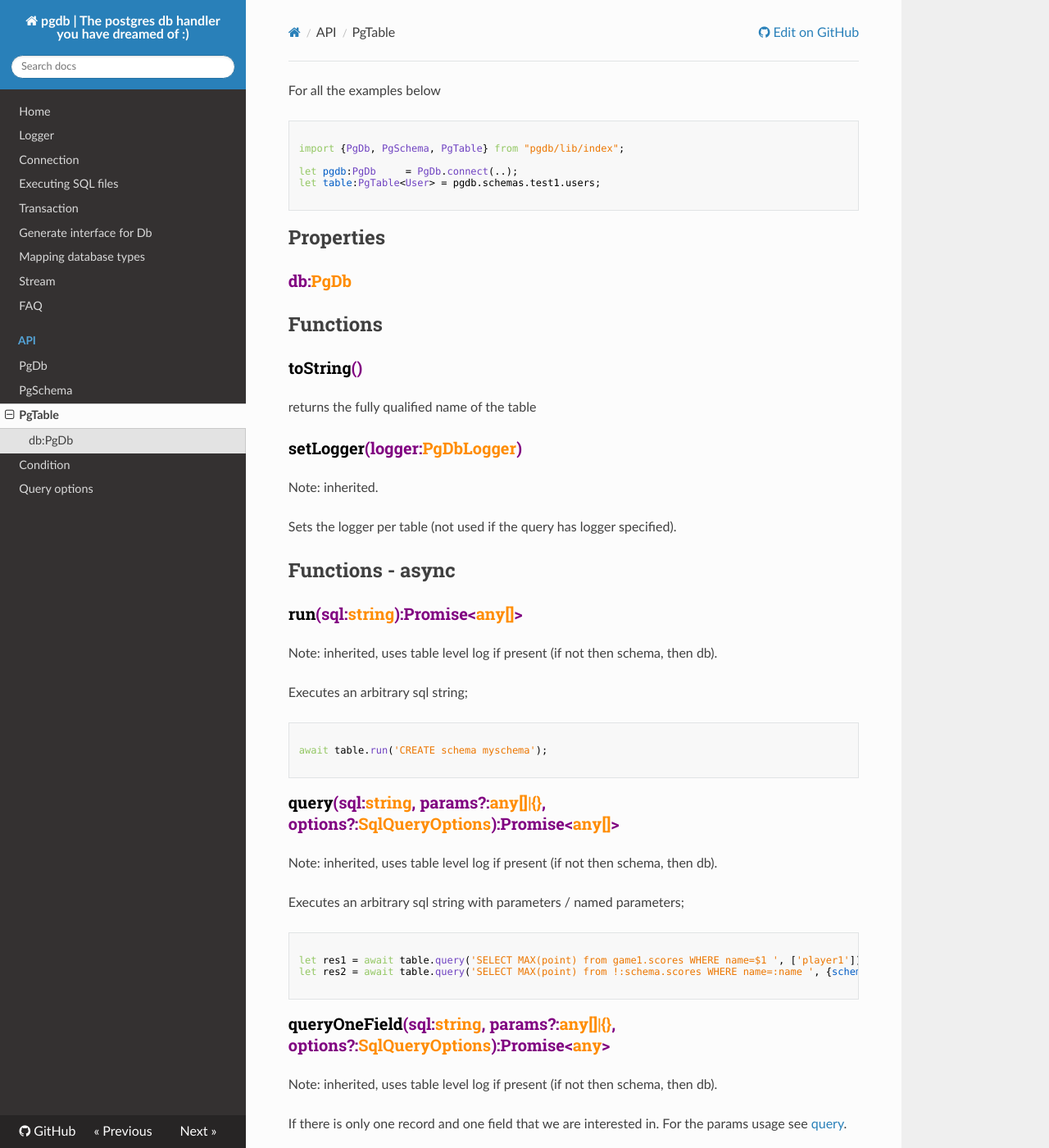
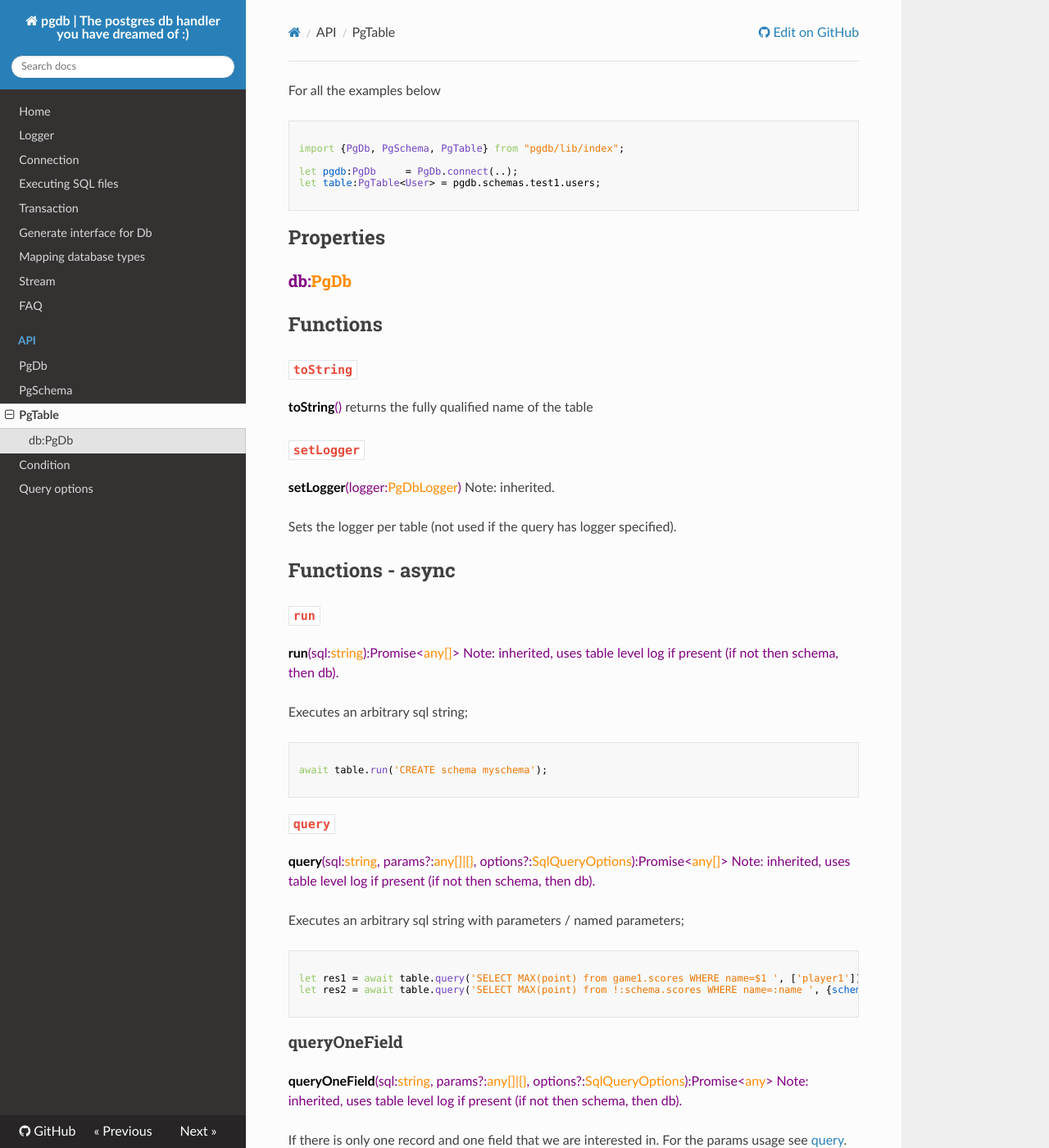
Before and after one commit to holdfenytolvaj/pogi, an MkDocs documentation site: the page built from docs/API/PgTable.md, in a window 1280 px wide and 1400 px high. Shown: the whole window at 82% size. Built offline with MkDocs 1.6.1, drawn with Linux system fonts in a browser that asks for light colours; nearby versions of some CDN libraries; old or Windows-style settings are respelled for this version of MkDocs; some of the changed text lies outside the part shown.

Commit message:
try a style

````diff
--- a/docs/API/PgTable.md
+++ b/docs/API/PgTable.md
@@ -12,16 +12,19 @@ let table:PgTable<User> = pgdb.schemas.test1.users;
 ### <span class="def">db:</span><span class="type">PgDb</span>
 
 ##Functions
-###<span class="def"><span class="func">toString</span>()</span>
+###`toString`
+<span class="def"><span class="func">toString</span>()</span>
 returns the fully qualified name of the table
 
-###<span class="def"><span class="func">setLogger</span>(logger:<span class="type">PgDbLogger</span>) </span>
+###`setLogger`
+<span class="def"><span class="func">setLogger</span>(logger:<span class="type">PgDbLogger</span>) </span>
 Note: inherited.
 
 Sets the logger per table (not used if the query has logger specified).
 
 ##Functions - async
-### <span class="def"><span class="func">run</span>(sql:<span class="type">string</span>):Promise&lt;<span class="type">any[]</span>&gt;
+###`run`
+<span class="def"><span class="func">run</span>(sql:<span class="type">string</span>):Promise&lt;<span class="type">any[]</span>&gt;
 Note: inherited, uses table level log if present (if not then schema, then db).
 
 Executes an arbitrary sql string;
@@ -31,7 +34,8 @@ await table.run('CREATE schema myschema');
 
 ```
 
-### <span class="def"><span class="func">query</span>(sql:<span class="type">string</span>, params?:<span class="type">any[]|{}</span>, options?:<span class="type">SqlQueryOptions</span>):Promise&lt;<span class="type">any[]</span>&gt;
+###`query`
+<span class="def"><span class="func">query</span>(sql:<span class="type">string</span>, params?:<span class="type">any[]|{}</span>, options?:<span class="type">SqlQueryOptions</span>):Promise&lt;<span class="type">any[]</span>&gt;
 <a name="query"></a>
 Note: inherited, uses table level log if present (if not then schema, then db).
 
@@ -43,7 +47,8 @@ let res2 = await table.query('SELECT MAX(point) from !:schema.scores WHERE name=
 
 ```
 
-### <span class="def"><span class="func">queryOneField</span>(sql:<span class="type">string</span>, params?:<span class="type">any[]|{}</span>, options?:<span class="type">SqlQueryOptions</span>):Promise&lt;<span class="type">any</span>&gt;
+### queryOneField
+<span class="def"><span class="func">queryOneField</span>(sql:<span class="type">string</span>, params?:<span class="type">any[]|{}</span>, options?:<span class="type">SqlQueryOptions</span>):Promise&lt;<span class="type">any</span>&gt;
 Note: inherited, uses table level log if present (if not then schema, then db).
 
 If there is only one record and one field that we are interested in. For the params usage see [query](#query).
@@ -54,7 +59,8 @@ console.log(winner); //The winner is Admin
 
 ```
 
-### <span class="def"><span class="func">queryOneColumn</span>(sql:<span class="type">string</span>, params?:<span class="type">any[]|{}</span>, options?:<span class="type">SqlQueryOptions</span>):Promise&lt;<span class="type"><span class="type">any[]</span>&gt;
+### queryOneColumn
+<span class="def"><span class="func">queryOneColumn</span>(sql:<span class="type">string</span>, params?:<span class="type">any[]|{}</span>, options?:<span class="type">SqlQueryOptions</span>):Promise&lt;<span class="type"><span class="type">any[]</span>&gt;
 Note: inherited, uses table level log if present (if not then schema, then db).
 
 If there is only one column that we are interested in. For the params usage see [query](#query).
@@ -65,7 +71,7 @@ console.dir(userList); //['Admin', 'User1', 'User2']
 
 ```
 ### queryAsStream
-**<span class="def"><span class="func">queryAsStream</span>(sql:<span class="type">string</span>, params?:<span class="type">any[]|{}</span>, options?:<span class="type">SqlQueryOptions</span>):Promise&lt;<span class="type">any[]</span>&gt;**
+<span class="def"><span class="func">queryAsStream</span>(sql:<span class="type">string</span>, params?:<span class="type">any[]|{}</span>, options?:<span class="type">SqlQueryOptions</span>):Promise&lt;<span class="type">any[]</span>&gt;
 see [streams](/streams)
 
 ### find
--- a/docs/css/docs.css
+++ b/docs/css/docs.css
@@ -1,5 +1,6 @@
 .func{
     color:black;
+    font-weight: bold;
 }
 .type{
     color:darkorange;
````
